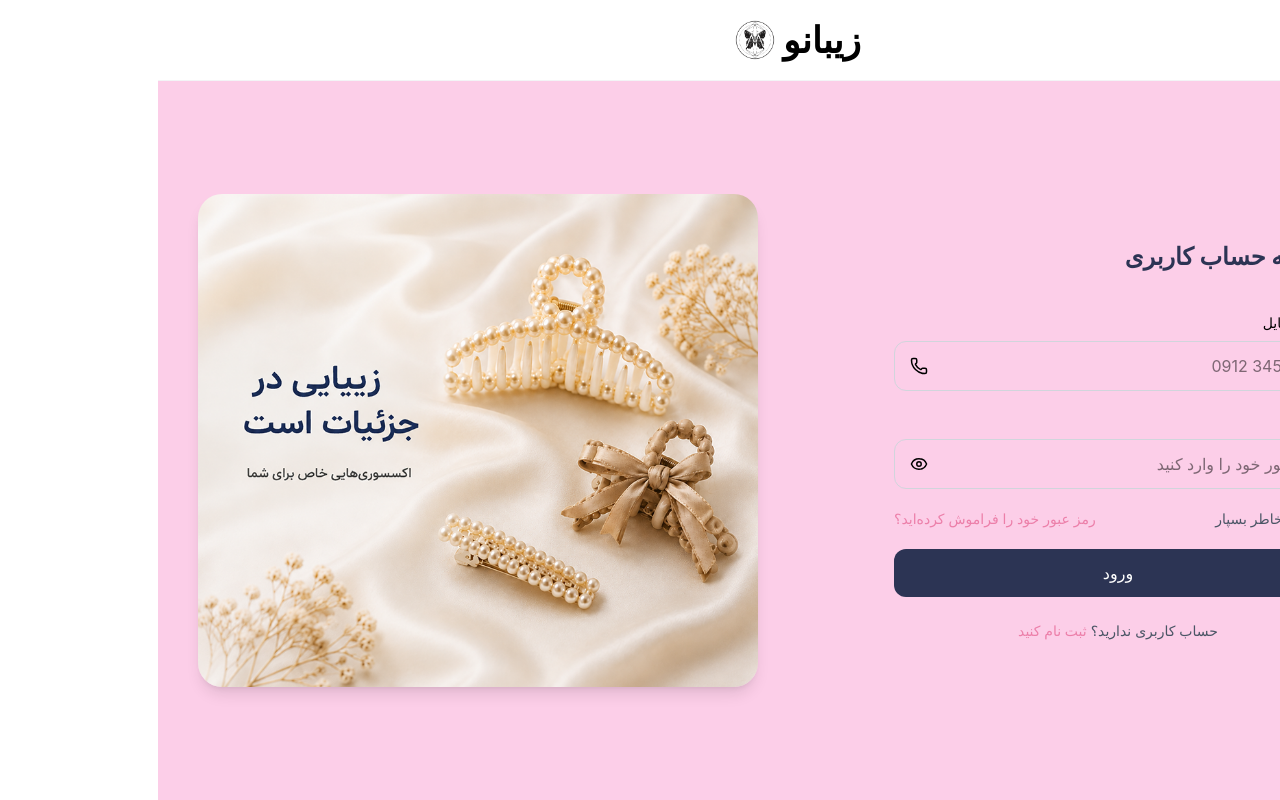
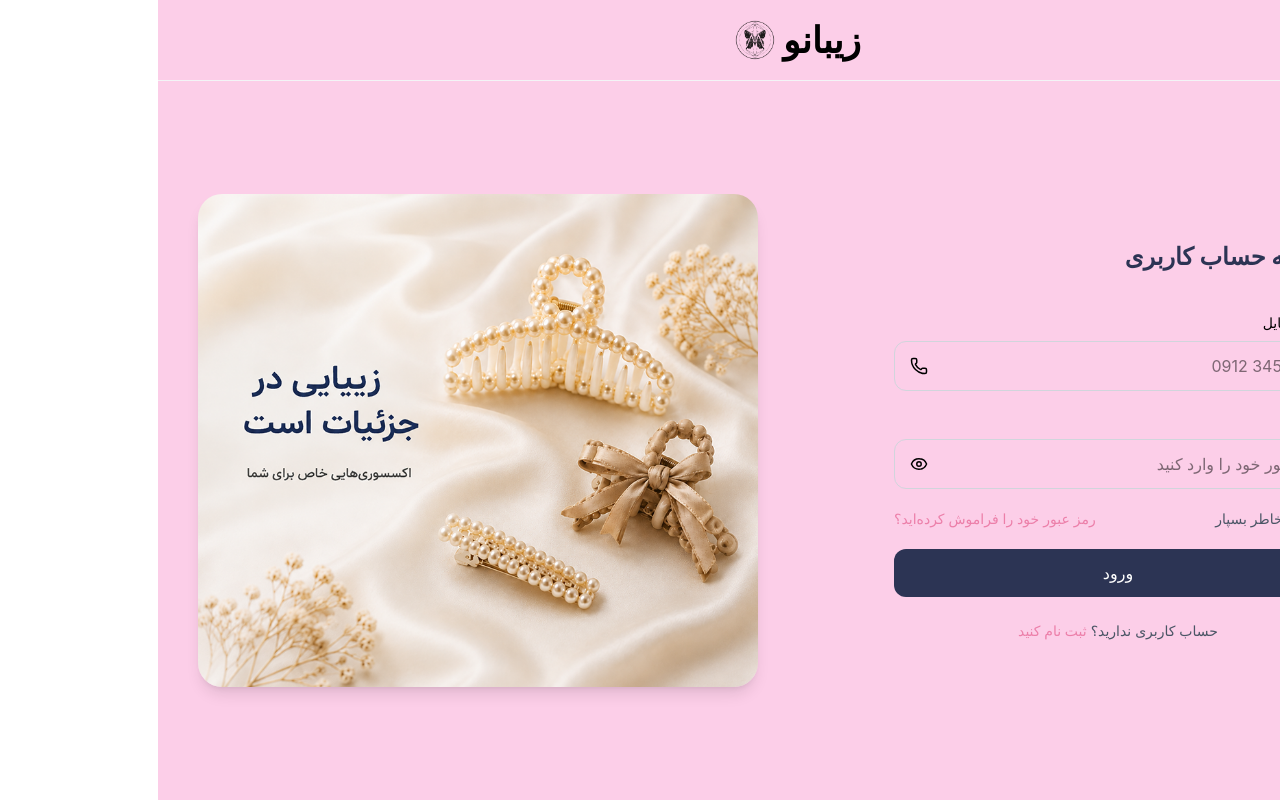
Before and after one commit to Amirreza-Hashemi/PrettyPin-Test, a React (Vite) app: page /login in a window 1280 px wide. Built offline with nearby package versions, Linux system fonts and the light colour scheme.

Commit message:
Update AuthHeader.jsx

```diff
--- a/src/layouts/AuthHeader.jsx
+++ b/src/layouts/AuthHeader.jsx
@@ -4,7 +4,7 @@ import Logo from "../components/layout/Logo";
 
 export default function AuthHeader() {
     return (
-        <header className="w-full py-5 px-4 sm:px-8 flex items-center bg-white border-b border-gray-100">
+        <header className="w-full py-5 px-4 sm:px-8 flex items-center bg-pink-200 border-b border-gray-100">
             {/* ستون راست: دکمه بازگشت */}
             <div className="flex-1 flex justify-start">
                 <Link
```
